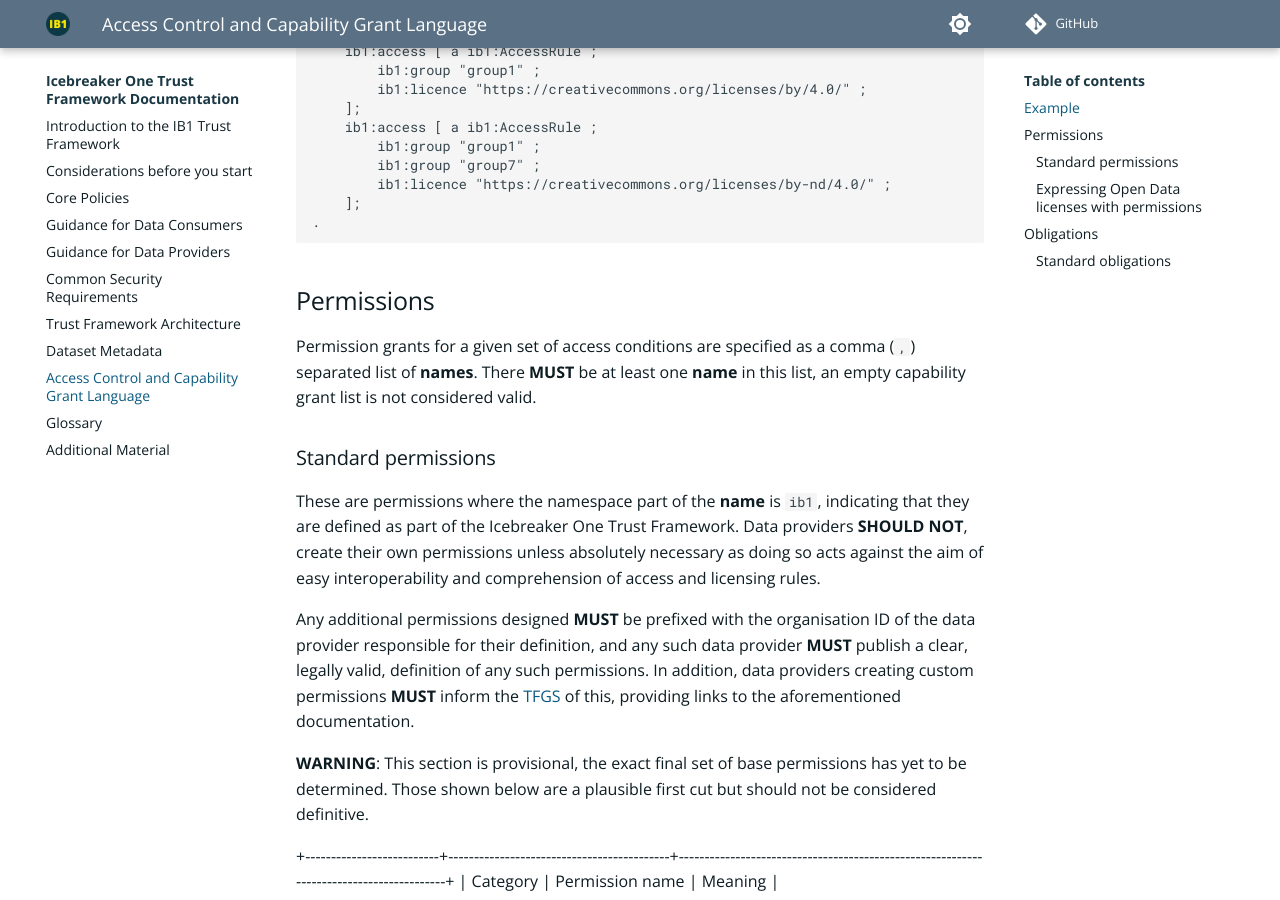
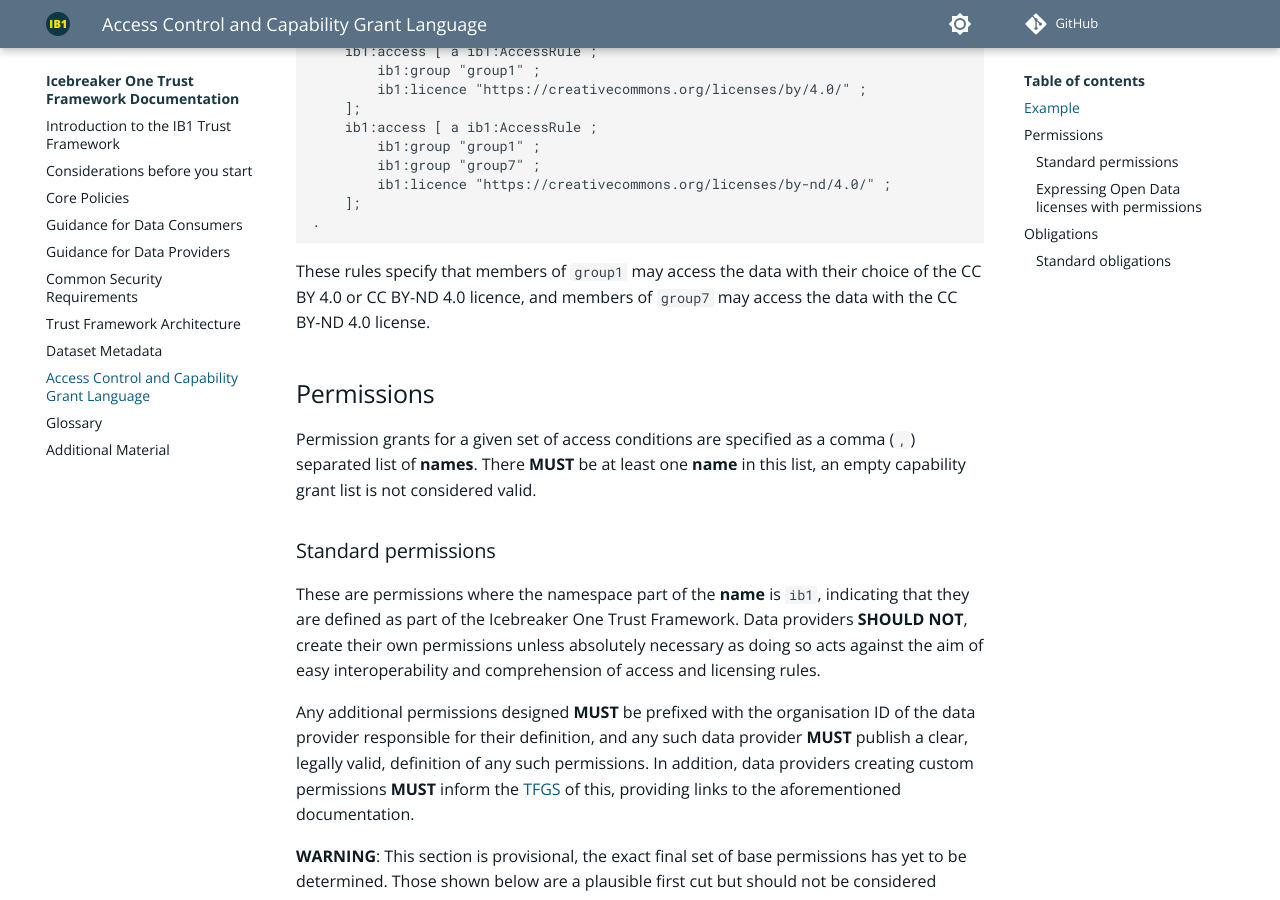
Before and after one commit to icebreakerone/ib1-technical-docs, an MkDocs documentation site: the page built from docs/access_control_specification.md, in a window 1280 px wide and 900 px high, scrolled down 600 px. Built offline with MkDocs 1.6.1 and Material for MkDocs 9.7.7, drawn with Linux system fonts in a browser that asks for light colours; plug-ins that fetch from the network failed and are left out; comment, search, counter and statistics services are not loaded; the version menu is left out; some of the changed lines change nothing that is shown.

Commit message:
docs/access_control_specification.md updated from https://stackedit.net/

````diff
--- a/docs/access_control_specification.md
+++ b/docs/access_control_specification.md
@@ -25,6 +25,8 @@ Scheme-conforming data sources use a Scheme Catalog Requirements Document which
     ];
 .
 ```
+
+These rules specify that members of `group1` may access the data with their choice of the CC BY 4.0 or CC BY-ND 4.0 licence, and members of `group7` may access the data with the CC BY-ND 4.0 license.
 
 
 ## Permissions
@@ -135,6 +137,6 @@ Obligations are constraints on what the data consumer can do with the data, rest
 
 **NOTE**: Two additional common constraints in existing (mostly open) licenses are NonCommercial and NoDerivatives. These are explicitly not included here as it is possible to express this through the access conditions (i.e. rather than declaring that a data set is only available for non-commercial usage it is better to say that only non-commercial entities may access it). This is not quite equivalent, but simpler and better defined than the relative minefield of defining ‘non commercial use’.
 <!--stackedit_data:
-eyJoaXN0b3J5IjpbLTE3NzQwNjA0NSw5MzUwODM3NDcsLTk2OT
+eyJoaXN0b3J5IjpbLTc0MTEzNjA5MCw5MzUwODM3NDcsLTk2OT
 MwMTI1MCwxMTc2MTkwOTAxLC0xOTY5MTM4ODIyXX0=
 -->
````
